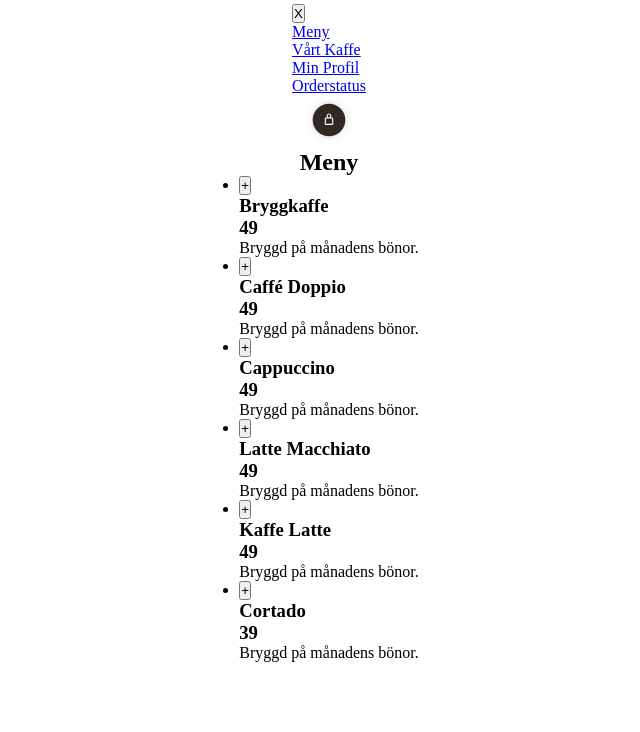
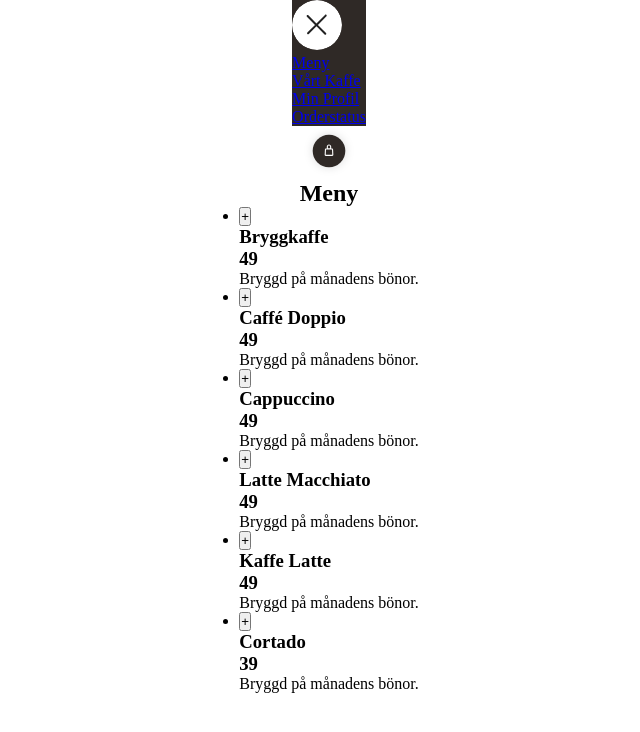
Before and after one commit to Trollungen85/airbean, a Vue app: page /menu in a window 1280 px wide. Shown: the top 732 px of the page, without its empty margins (311-951 px from the left). Built offline with nearby package versions, Linux system fonts and the light colour scheme.

Commit message:
landing-nav
css på navigering

```diff
--- a/src/components/NavComp.vue
+++ b/src/components/NavComp.vue
@@ -1,10 +1,10 @@
 <template>
-  <div>
+  <div class="nav-comp-wrapper">
     <div v-if="navClosed">
       <button class="nav-btn" v-on:click="toggleNav"></button>
     </div>
     <div v-else>
-      <button v-on:click="toggleNav">X</button>
+      <button class="close-btn" v-on:click="toggleNav"/>
       <ul class="nav">
         <li><router-link to="/menu">Meny</router-link></li>
         <li><router-link to="/about">Vårt Kaffe</router-link></li>
@@ -35,6 +35,9 @@ export default {
 </script>
 
 <style>
+.nav-comp-wrapper {
+  background: var(--color1);
+}
 .nav {
   padding: 0;
   list-style: none;
@@ -48,4 +51,13 @@ export default {
   outline: none;
   border: none;
 }
+.close-btn {
+  width: 50px;
+  height: 50px;
+  background: url('../assets/close-btn.svg');
+  background-size: cover;
+  border-radius: 50%;
+  outline: none;
+  border: none;
+}
 </style>
--- a/src/store/index.js
+++ b/src/store/index.js
@@ -8,6 +8,8 @@ export default new Vuex.Store({
     navClosed: true,
     cartClosed: true,
     user: { loggedIn: false},
+    cart: [],
+    orders: [],
     menu: [
       {
         id: 1,
--- a/src/views/Landing.vue
+++ b/src/views/Landing.vue
@@ -1,8 +1,8 @@
 <template>
   <div class="landing-wrapper default-page">
-    <NavComp />
+    <div v-if="openedNav"><NavComp /></div>
 
-    <div>
+    <div v-else @click="openNav">
       <img class="logo" src="../assets/airbean_logo.svg" alt="picure of a logo">
       <h1>AIR BEAN</h1>
       <p>DRONEDELIVERED COFFEE</p>
@@ -13,8 +13,18 @@
 <script>
 import NavComp from "@/components/NavComp.vue"
 export default {
+  data() {
+    return {
+      openedNav: false
+    }
+  },
   components: {
     NavComp
+  },
+  methods: {
+    openNav() {
+      this.openedNav = true;
+    }
   }
 }
 </script>
```
Also changed, not shown: src/assets/close-btn.svg (added). Lines whose indentation alone changed are shown as unchanged.
